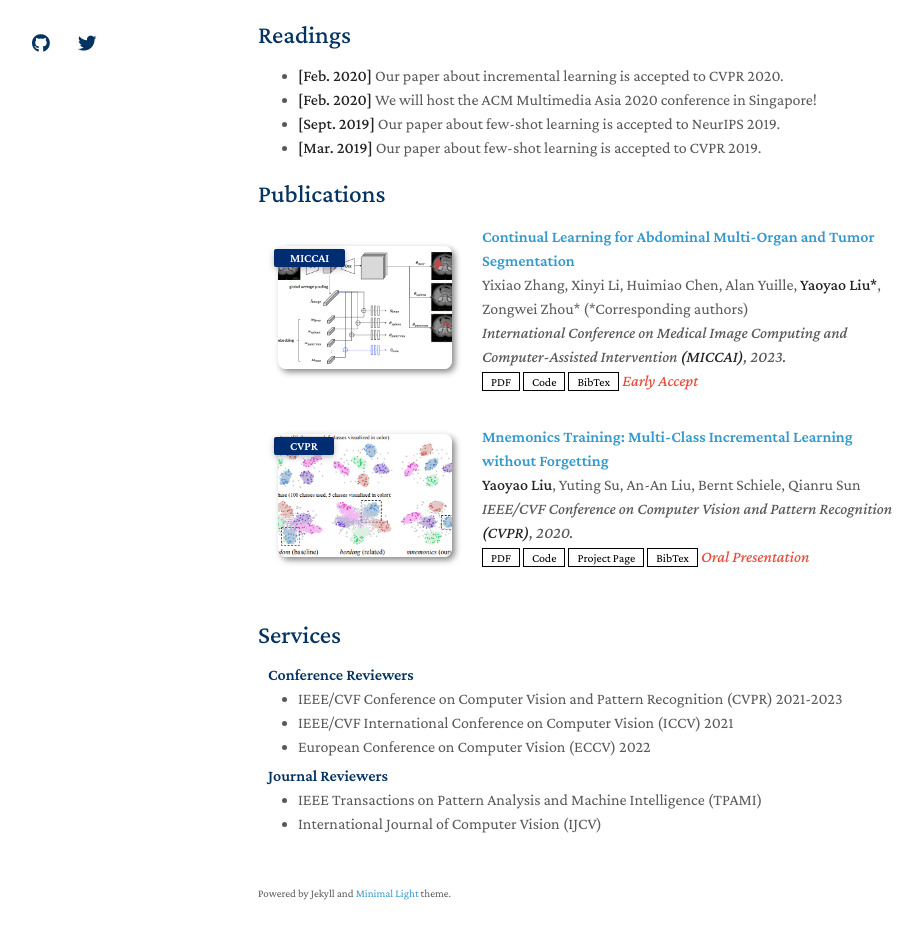
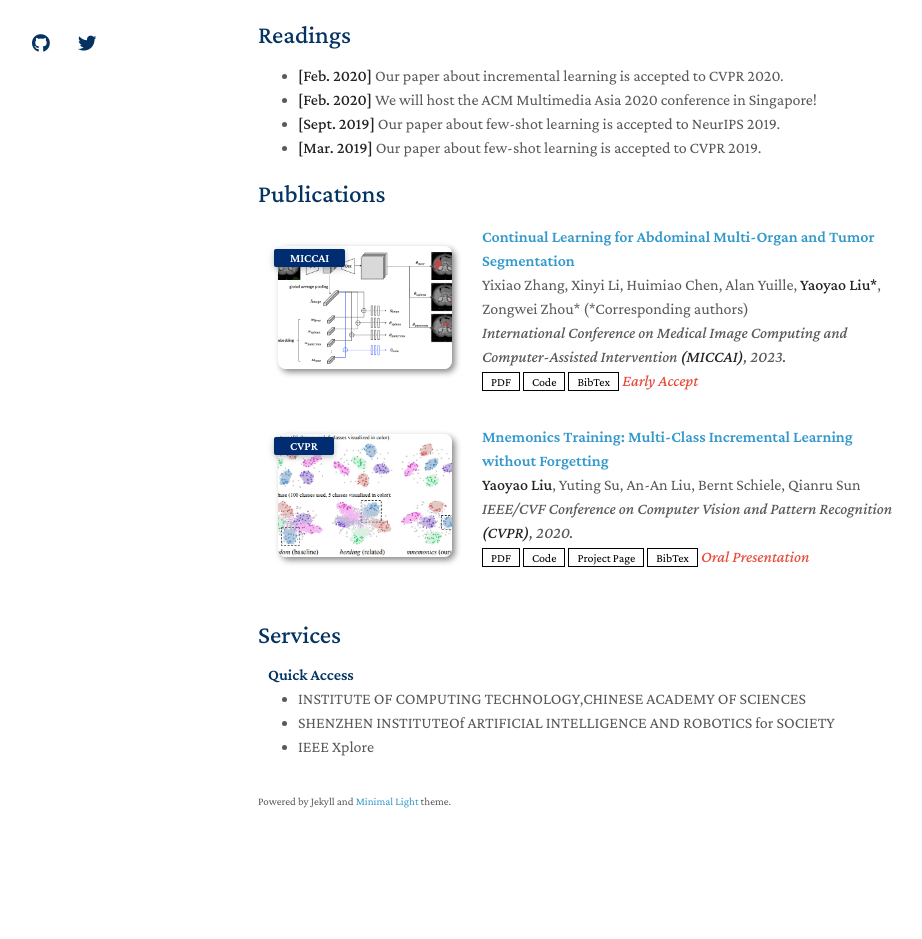
Before and after one commit to Travis-ovo/site, a Jekyll site: the page built from index.md, in a window 1280 px wide and 1312 px high. Shown: the part 338-1277 px from the top of the window, without its empty margins (212-1134 px from the left). Built offline with Jekyll 4.4.1, drawn with Linux system fonts in a browser that asks for light colours; nearby versions of some CDN libraries; a style sheet for code colours, icons or effects is not loaded; our own code applies the rules of GitHub Pages for plain Markdown files.

Commit message:
Update services.md

```diff
--- a/_includes/services.md
+++ b/_includes/services.md
@@ -1,16 +1,9 @@
 ## Services
 
-<h4 style="margin:0 10px 0;">Conference Reviewers</h4>
+<h4 style="margin:0 10px 0;">Quick Access</h4>
 
 <ul style="margin:0 0 5px;">
-  <li><a href="http://cvpr2023.thecvf.com/"><autocolor>IEEE/CVF Conference on Computer Vision and Pattern Recognition (CVPR) 2021-2023</autocolor></a></li>
-  <li><a href="http://iccv2021.thecvf.com/"><autocolor>IEEE/CVF International Conference on Computer Vision (ICCV) 2021</autocolor></a></li>
-  <li><a href="https://eccv2022.ecva.net/"><autocolor>European Conference on Computer Vision (ECCV) 2022</autocolor></a></li>
+  <li><a href="http://www.ict.ac.cn/"><autocolor>INSTITUTE OF COMPUTING TECHNOLOGY,CHINESE ACADEMY OF SCIENCES</autocolor></a></li>
+  <li><a href="https://airs.cuhk.edu.cn/"><autocolor>SHENZHEN INSTITUTEOf ARTIFICIAL INTELLIGENCE AND ROBOTICS for SOCIETY</autocolor></a></li>
+  <li><a href="https://ieeexplore.ieee.org/Xplore/home.jsp"><autocolor>IEEE Xplore</autocolor></a></li>
 </ul>
-
-<h4 style="margin:0 10px 0;">Journal Reviewers</h4>
-
-<ul style="margin:0 0 20px;">
-  <li><a href="https://www.computer.org/csdl/journal/tp"><autocolor>IEEE Transactions on Pattern Analysis and Machine Intelligence (TPAMI)</autocolor></a></li>
-  <li><a href="https://www.springer.com/journal/11263"><autocolor>International Journal of Computer Vision (IJCV)</autocolor></a></li>
-</ul>
```
